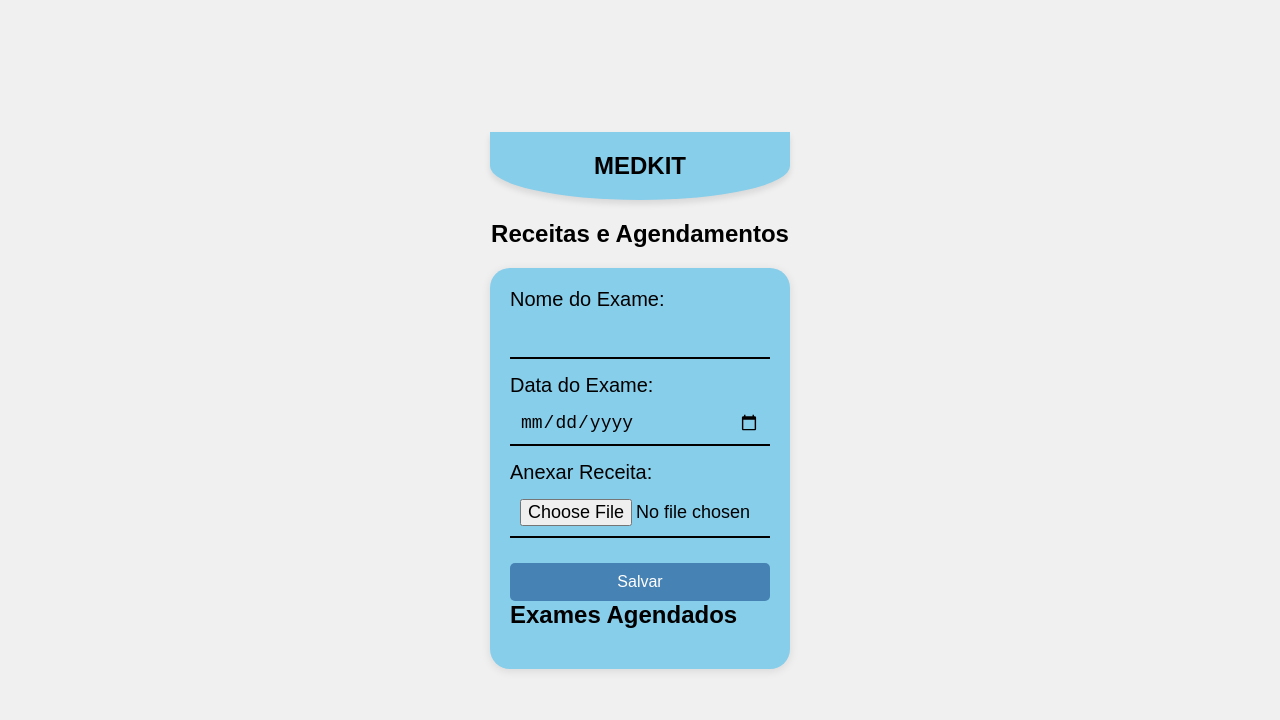
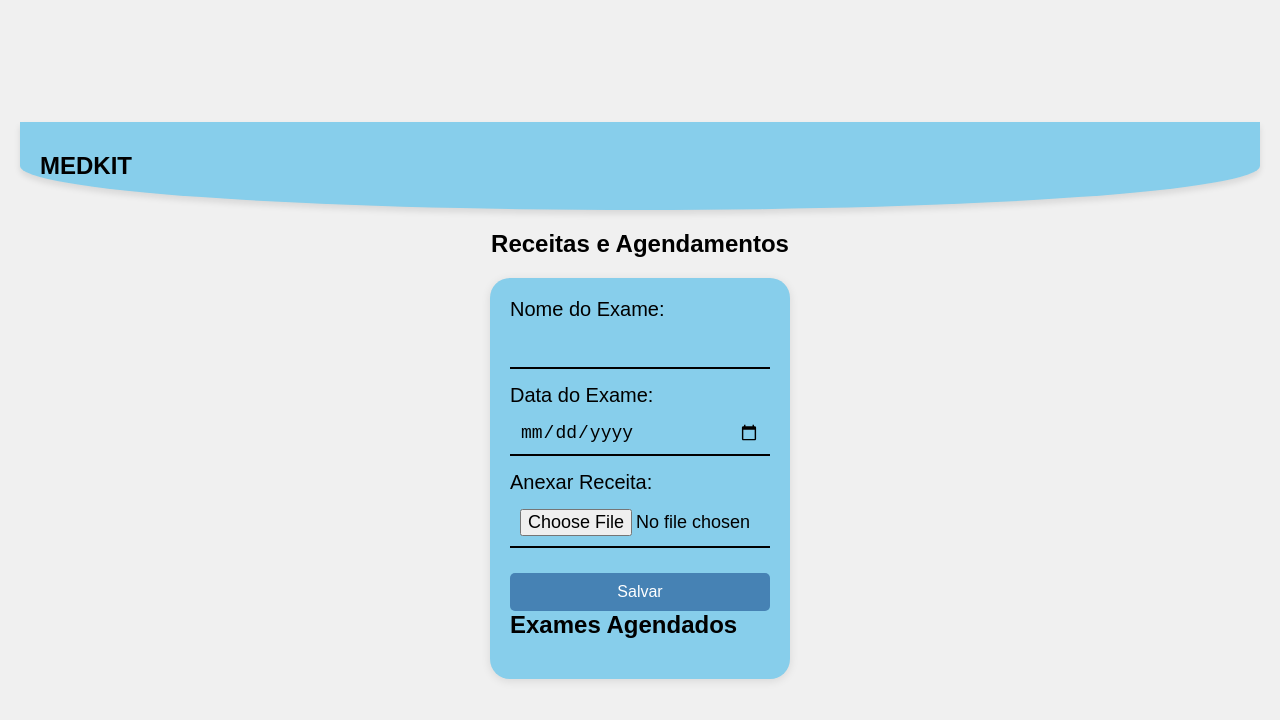
Before and after one commit to GuiVargasRodrigues/telasPI, a plain HTML site: page telas/receitas.html in a window 1280 px wide. Drawn offline with Linux system fonts and the light colour scheme.

Commit message:
changeman

```diff
--- a/telas/styles.css
+++ b/telas/styles.css
@@ -21,16 +21,16 @@ body {
 nav {
     display: flex;
     align-items: center;
-    justify-content: center;
+    justify-content: space-between;
     background-color: #87ceeb;
     color: black;
-    padding: 20px 20px;
-    border-bottom-left-radius: 90%;
-    border-bottom-right-radius: 90%;
+    padding: 30px 20px;
+    border-bottom-left-radius: 150%;
+    border-bottom-right-radius: 150%;
     box-shadow: 0 4px 6px rgba(0, 0, 0, 0.1);
-    width: 300px;
-    height: auto;
-    margin: 0 auto;
+    width: 100%;
+    box-sizing: border-box;
+    position: relative;
 }
 
 nav h2 {
```
